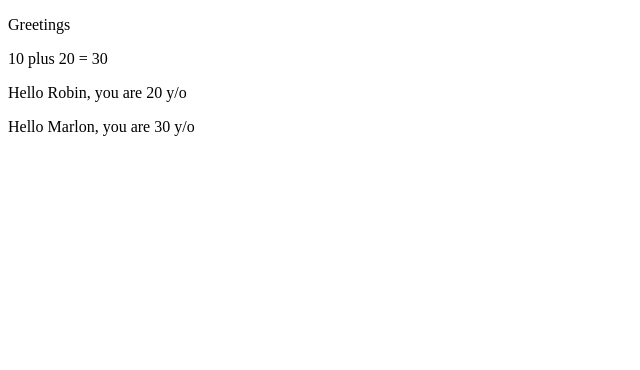
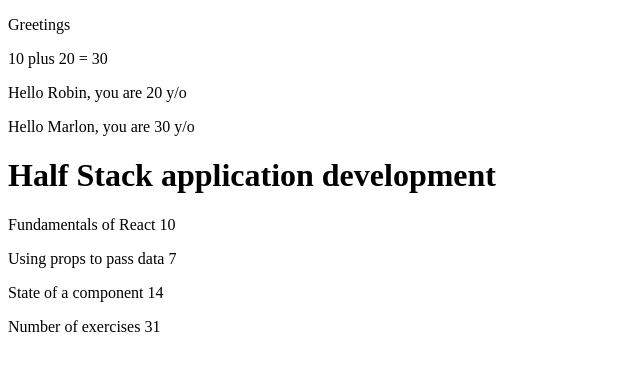
Before and after one commit to RobGhys/fso-intro, a React (Create React App) app: page / in a window 1280 px wide. Shown: the top 370 px of the page, without its empty margins (0-640 px from the left). Built offline with nearby package versions, Linux system fonts and the light colour scheme.

Commit message:
completed exercice 1.1-1.2

```diff
--- a/src/App.js
+++ b/src/App.js
@@ -8,12 +8,37 @@
     )
 }
 
+const Course = (props) => {
+    return (
+        <h1>{props.course}</h1>
+    )
+}
+
+const Part = (props) => {
+    return (
+        <p>{props.title} {props.exercise}</p>
+    )
+}
+
+const NbEx = (props) => {
+    return (
+        <p>Number of exercises {props.nbr}</p>
+    )
+}
+
 const App = () => {
     console.log('Hello from component')
     const now = new Date();
     const a = 10;
     const b = 20;
     const name = "Marlon";
+    const course = 'Half Stack application development'
+    const part1 = 'Fundamentals of React'
+    const exercises1 = 10
+    const part2 = 'Using props to pass data'
+    const exercises2 = 7
+    const part3 = 'State of a component'
+    const exercises3 = 14
 
     return (
         <div>
@@ -23,6 +48,11 @@
             </p>
             <Hello name={"Robin"} age={20}/>
             <Hello name={name} age={a + b}/>
+            <Course course={course}/>
+            <Part title={part1} exercise={exercises1}/>
+            <Part title={part2} exercise={exercises2}/>
+            <Part title={part3} exercise={exercises3}/>
+            <NbEx nbr={exercises1 + exercises2 + exercises3}/>
         </div>
     )
 }
```
